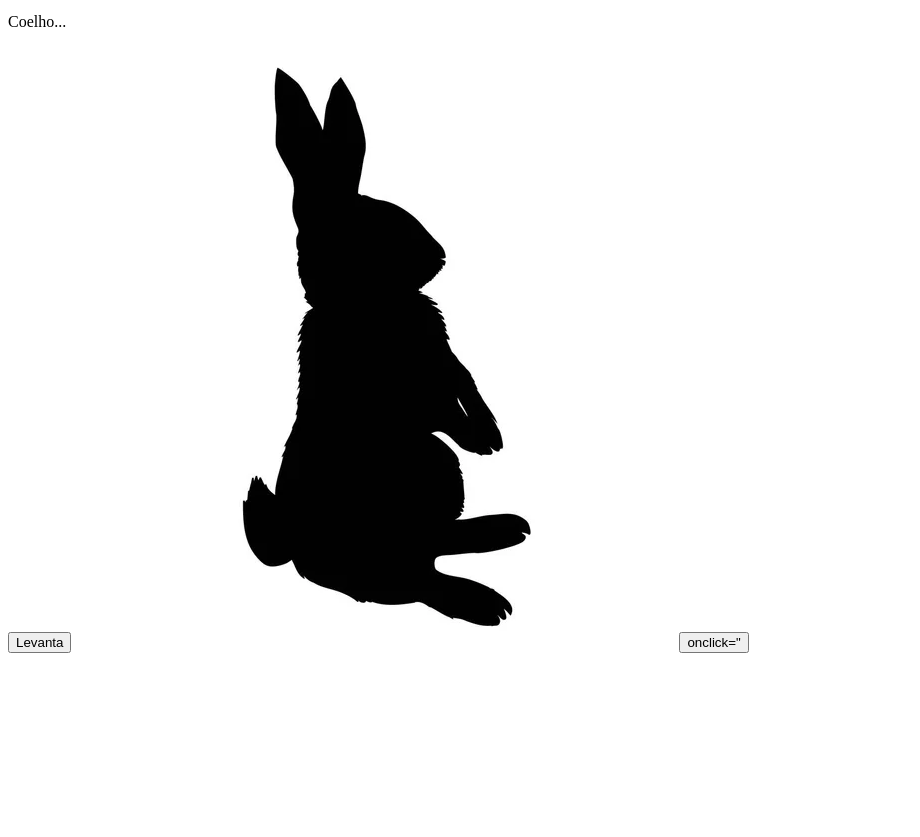
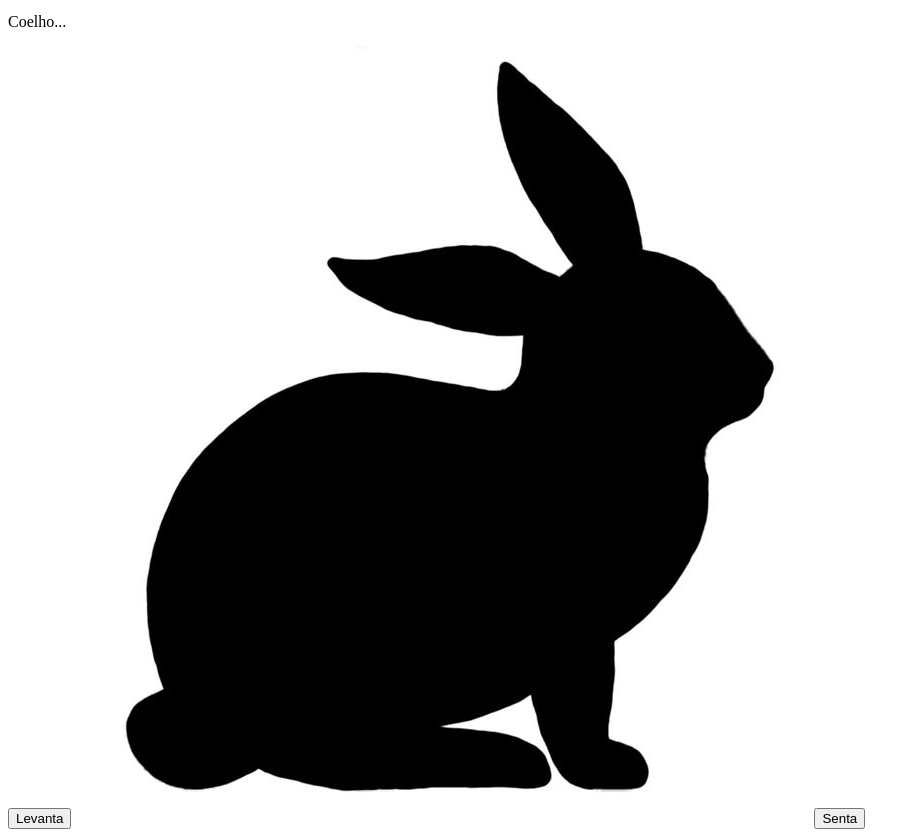
Before and after one commit to marqueskennedy-netizen/Lucas-2tri, a plain HTML site: page index.html in a window 1280 px wide. Shown: the part 101-938 px from the top of the page, without its empty margins (0-920 px from the left). Before the commit the page ends 800 px from the top, so only its background shows below. Drawn offline with Linux system fonts and the light colour scheme.

Commit message:
Add files via upload

```diff
--- a/index.html
+++ b/index.html
@@ -3,14 +3,15 @@
 <head>
     <meta charset="UTF-8">
     <meta name="viewport" content="width=device-width, initial-scale=1.0">
-    <title>Apague a lampada</title>
+    <title>Coelho ...</title>
 </head>
 <body>
     <h1>O que o JavaScript pode fazer?</h1>
     <p>O JavaScript pode mudar os valores dos atributos em HTML.</p>
     <p>Coelho...</p>
     <button>Levanta</button>
-    <img src="stock-vector-bunny-rodent-black-silhouette-animal.jpeg" alt="Imagem do coelho levantado" id="Coelho">
-    <button> onclick="<document class="getElmentByd"('coelho').src='' Senta</button>
+    <img src="coelho sentado.jpg" alt="coelho sentado.jpg" id="Coelho">
+    <button onclick="document.getElmentById('coelho').src='coelho em pe.jpg'">Senta </button>
+
 </body>
 </html>
```
Also changed, not shown: coelho em pe.jpg (added), coelho sentado.jpg (added).
